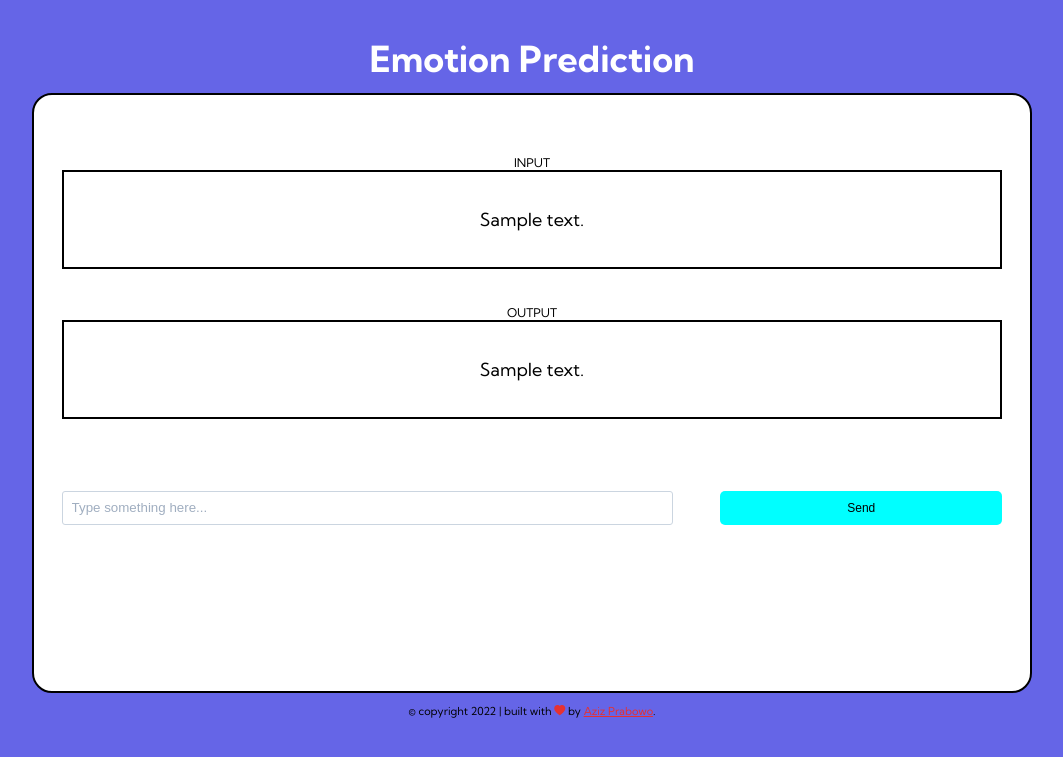
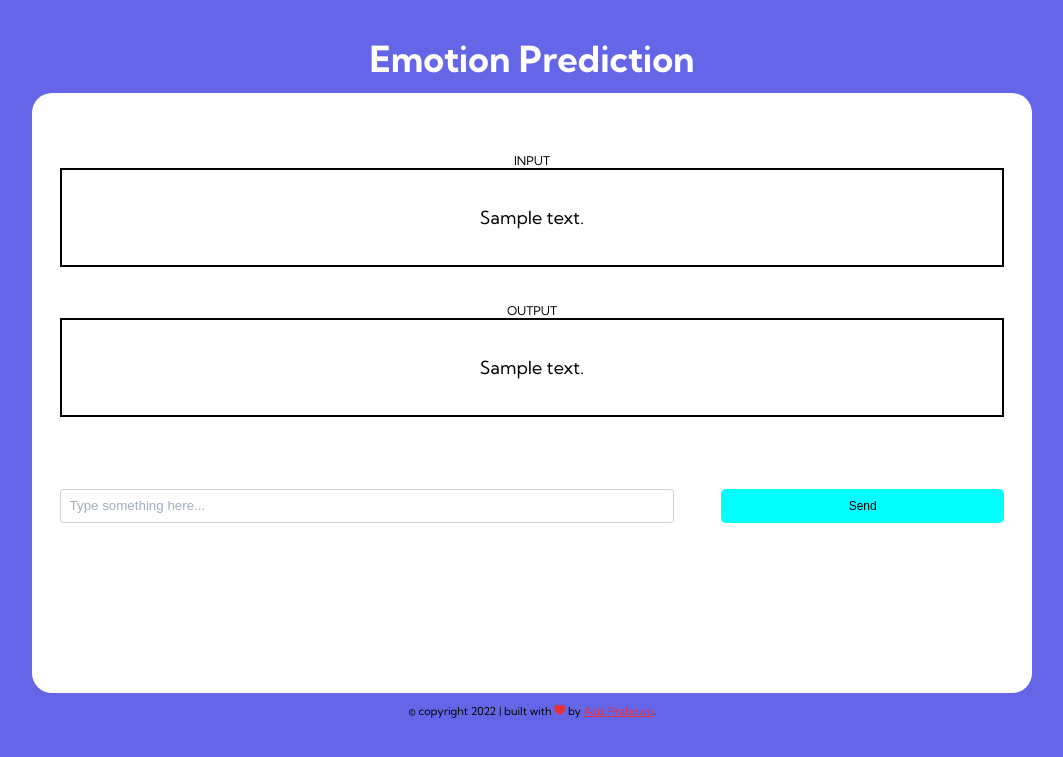
Before and after one commit to azizp128/prediksi-emosi-indobert, a Flask app: template templates/index.html in a window 1280 px wide. Shown: the top 757 px of the page, without its empty margins (108-1171 px from the left). Run offline with Flask 2, Linux system fonts and the light colour scheme; the template is opened without the code that fills it: most values are stand-ins (such as "Sample title", 1, 10 or a date in 2020); some libraries are stand-ins or nearby versions.

Commit message:
remove border in card element

```diff
--- a/static/style.css
+++ b/static/style.css
@@ -38,7 +38,6 @@ body {
   border-radius: 20px;
   text-align: center;
   position: relative;
-  border: 2px solid;
 }
 
 .chatBox {
```
